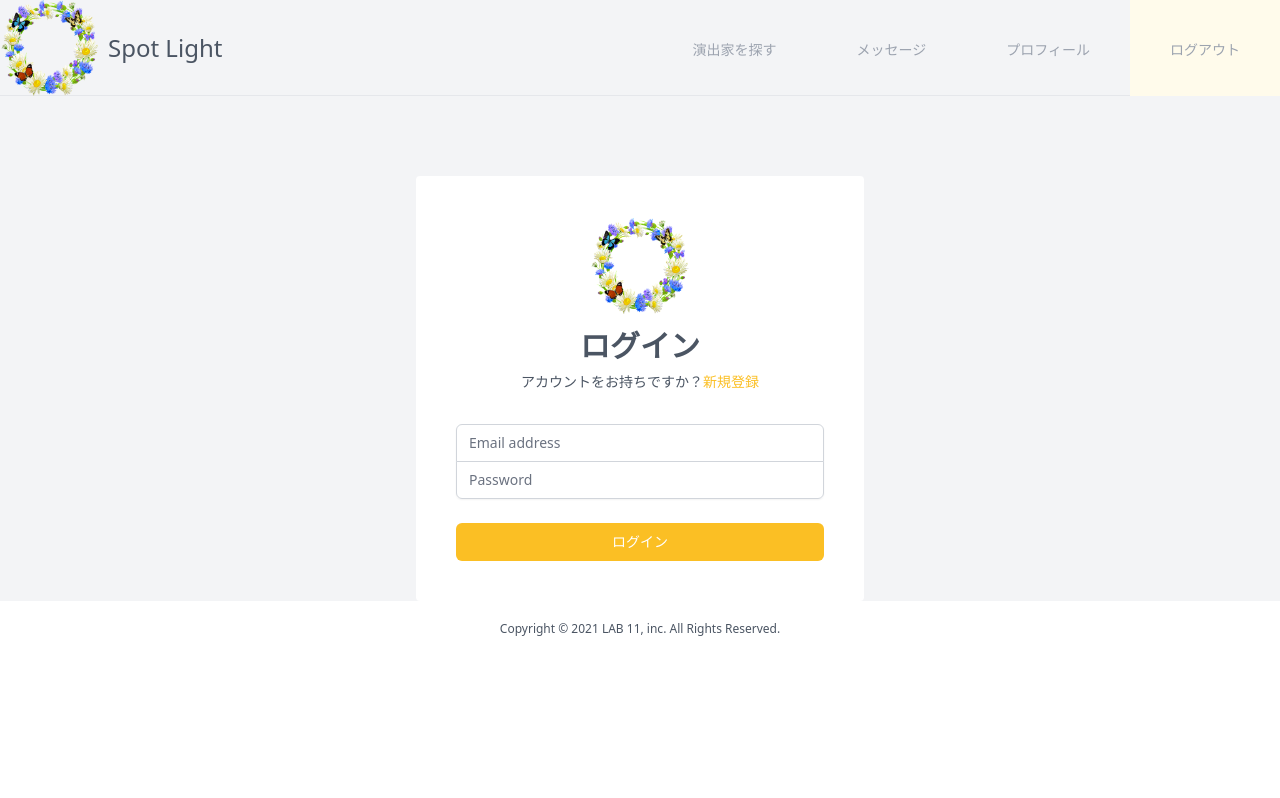
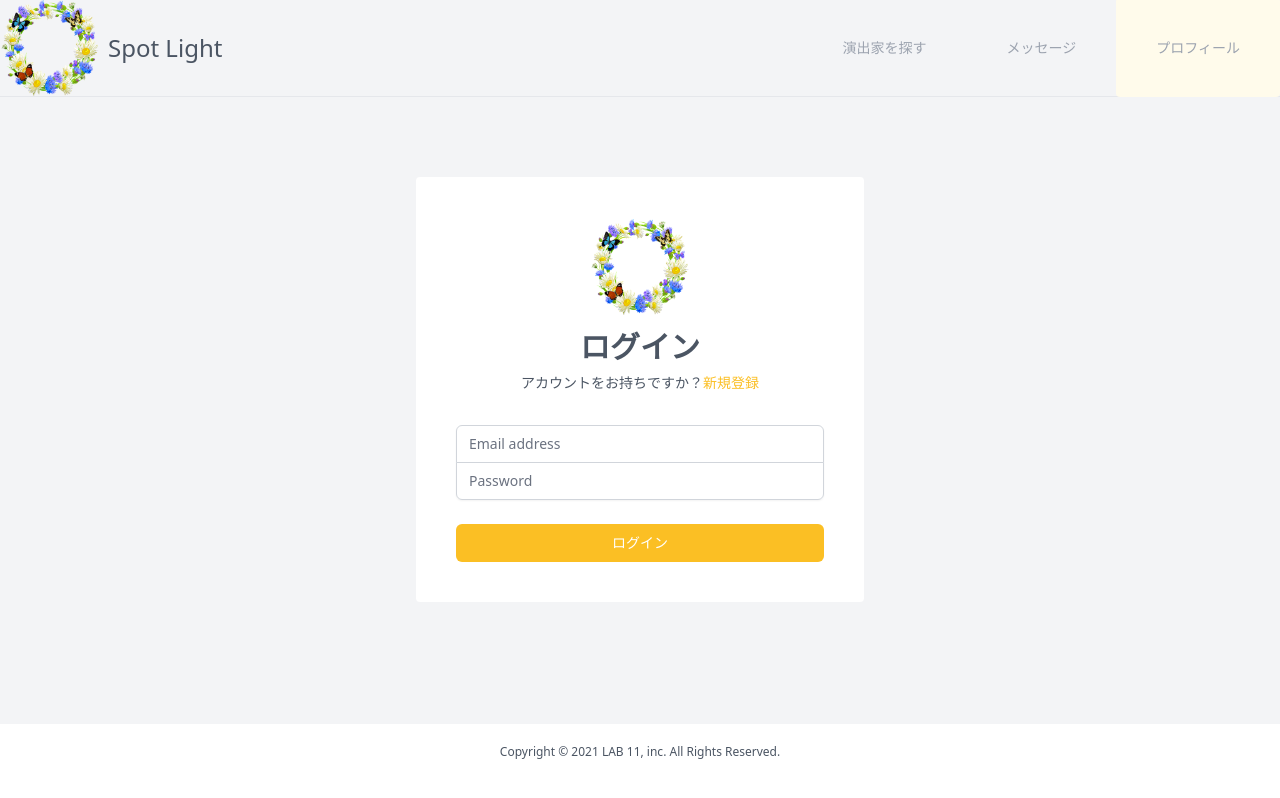
Before and after one commit to sakura-temmie/theater-demo, a Next.js app: page /login in a window 1280 px wide. Built offline with nearby package versions, Linux system fonts and the light colour scheme.

Commit message:
layoutコンポーネント修正

```diff
--- a/components/layoutParts/Layout.jsx
+++ b/components/layoutParts/Layout.jsx
@@ -3,25 +3,17 @@ import Link from "next/link";
 import Image from "next/image";
 import banner from "../../public/icon.png";
 import LayoutButton from "./LayoutButton";
-import Cookie from "universal-cookie";
-import { useRouter } from "next/router";
 
-const cookie = new Cookie();
 //childrenはインポート先でラップしてる全てのコンテンツが入ってくる
 //titleはLayoutが呼び出された時にページから特定のタイトルを受け取る
 export default function Layout({ children, title }) {
-  const router = useRouter();
-  const logout = () => {
-    cookie.remove("access_token");
-    router.push("/");
-  };
   return (
-    <div className="fl ex flex-col text-gray-600 text-sm font-sans min-h-screen">
+    <div className="flex flex-col text-gray-600 text-sm font-sans min-h-screen">
       <Head>
         {/* プロップスで渡された値を動的に受け取る */}
         <title>{title}</title>
       </Head>
-      <header className="sticky top-0 z-10 bg-gray-100 w-screen border-b border-gray-200 items-center text-center justify-center h-24">
+      <header className="sticky top-0 z-10 bg-gray-100 w-screen border-b border-gray-200 items-center text-center justify-center">
         <nav>
           <div className="flex items-center h-24 items-center text-center justify-center">
             {/* <div className="container flex items-center"> */}
@@ -29,16 +21,14 @@ export default function Layout({ children, title }) {
             <Link href="/">
               <p className="text-2xl cursor-pointer pl-2">Spot Light</p>
             </Link>
-            <div className="ml-auto flex ">
+            <div className="ml-auto">
               <LayoutButton path="/" title="演出家を探す" />
               <LayoutButton path="/" title="メッセージ" />
-              <LayoutButton path="/director/profile" title="プロフィール" />
-              <p
-                onClick={logout}
-                className="h-24 text-gray-400 bg-yellow-50 hover:bg-yellow-100 p-10 cursor-pointer"
-              >
-                ログアウト
-              </p>
+              <Link href="/director/profile">
+                <a className="text-gray-400 bg-yellow-50 hover:bg-yellow-100 p-10 rounded cursor-pointer">
+                  プロフィール
+                </a>
+              </Link>
             </div>
           </div>
           {/* </div> */}
--- a/pages/register/director.jsx
+++ b/pages/register/director.jsx
@@ -46,12 +46,12 @@ export default function Register() {
   };
 
   return (
-    <Layout>
+    <Layout title="演出家新規登録">
       <div className="max-w-md w-full space-y-8 bg-white rounded p-10">
         <div className="flex flex-col items-center">
           <Image src={Logo} alt="Logo" width="100" height="100" />
           <h2 className="mt-3 text-center text-3xl font-extrabold text-gray">
-            新規作成
+            新規登録
           </h2>
           <p className="mt-2 text-center text-sm text-gray-600">
             アカウントをお持ちの場合は
--- a/pages/register/theater.jsx
+++ b/pages/register/theater.jsx
@@ -47,12 +47,12 @@ export default function Register() {
   };
 
   return (
-    <Layout>
+    <Layout title="劇場新規登録">
       <div className="max-w-md w-full space-y-8 bg-white rounded p-10">
         <div className="flex flex-col items-center">
           <Image src={Logo} alt="Logo" width="100" height="100" />
           <h2 className="mt-3 text-center text-3xl font-extrabold text-gray">
-            新規作成
+            新規登録
           </h2>
           <p className="mt-2 text-center text-sm text-gray-600">
             アカウントをお持ちの場合は
```
